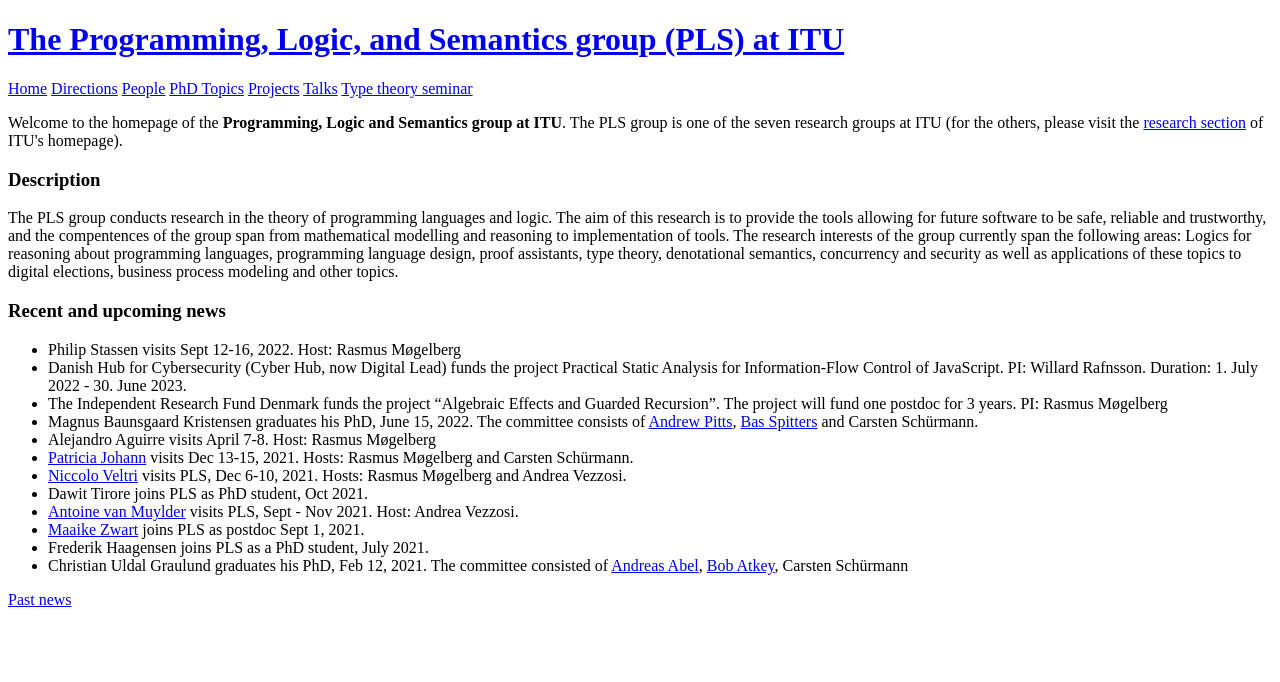
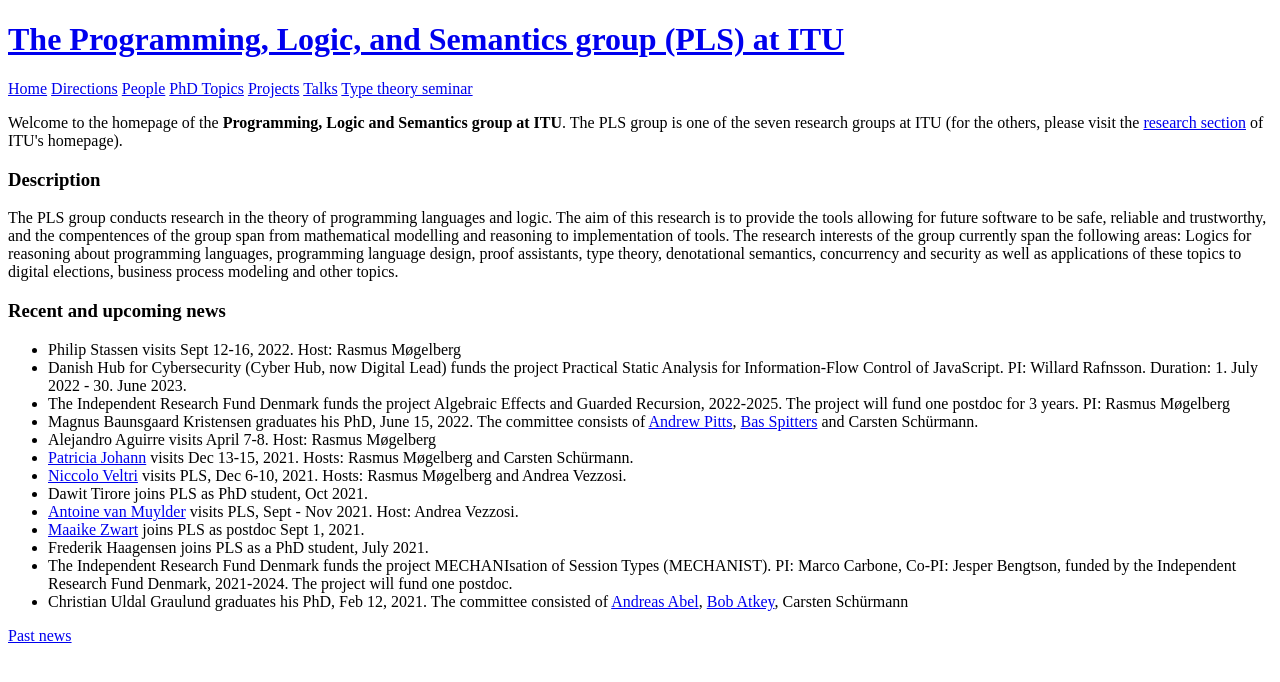
Before and after one commit to rmogelberg/pls.itu.dk, a Jekyll site: the page built from index.md, in a window 1280 px wide. Shown: the top 682 px of the page. Built offline with Jekyll 4.4.1, drawn with Linux system fonts in a browser that asks for light colours.

Commit message:
Added a project

```diff
--- a/index.md
+++ b/index.md
@@ -18,7 +18,7 @@
 
 - Philip Stassen visits Sept 12-16, 2022. Host: Rasmus Møgelberg
 - Danish Hub for Cybersecurity (Cyber Hub, now Digital Lead) funds the project Practical Static Analysis for Information-Flow Control of JavaScript. PI: Willard Rafnsson. Duration: 1. July 2022 - 30. June 2023.
-- The Independent Research Fund Denmark funds the project "Algebraic Effects and Guarded Recursion". The project will fund one postdoc for 3 years. PI: Rasmus Møgelberg
+- The Independent Research Fund Denmark funds the project Algebraic Effects and Guarded Recursion, 2022-2025. The project will fund one postdoc for 3 years. PI: Rasmus Møgelberg
 - Magnus Baunsgaard Kristensen graduates his PhD, June 15, 2022. The committee consists of [Andrew Pitts](https://www.cl.cam.ac.uk/~amp12/), [Bas Spitters](https://users-cs.au.dk/spitters/) and Carsten Schürmann.
 - Alejandro Aguirre visits April 7-8. Host: Rasmus Møgelberg
 - [Patricia Johann](https://cs.appstate.edu/~johannp/) visits Dec 13-15, 2021. Hosts: Rasmus Møgelberg and Carsten Schürmann.
@@ -27,6 +27,7 @@
 - [Antoine van Muylder](https://antoinevanmuylder.github.io/) visits PLS, Sept - Nov 2021. Host: Andrea Vezzosi.
 - [Maaike Zwart](https://maaikezwart.com/) joins PLS as postdoc Sept 1, 2021.
 - Frederik Haagensen joins PLS as a PhD student, July 2021.
+- The Independent Research Fund Denmark funds the project MECHANIsation of Session Types (MECHANIST). PI: Marco Carbone, Co-PI: Jesper Bengtson, funded by the Independent Research Fund Denmark, 2021-2024. The project will fund one postdoc.
 - Christian Uldal Graulund graduates his PhD, Feb 12, 2021. The committee consisted of [Andreas Abel](https://www.cse.chalmers.se/~abela/), [Bob Atkey](https://www.strath.ac.uk/staff/atkeyrobertdr/), Carsten Schürmann
 
 [Past news](Past_news.html)
```
Also changed, not shown: People.md (+0 -1 lines), Projects.md (+1 -0 lines).
